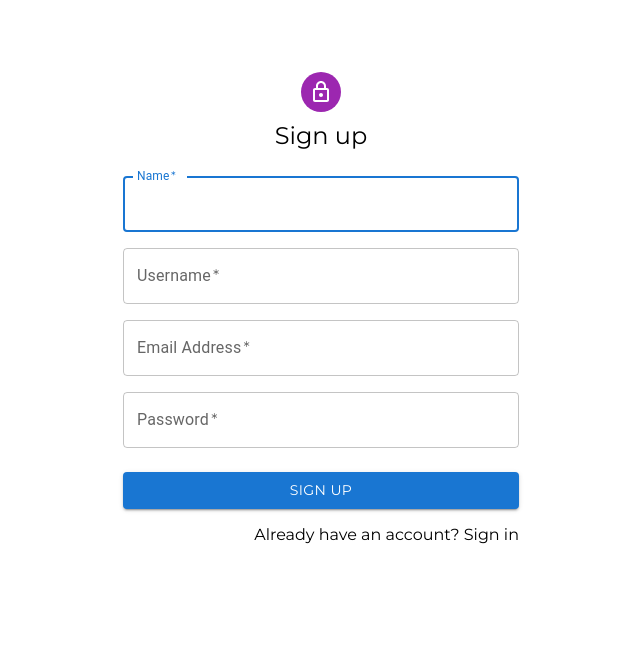
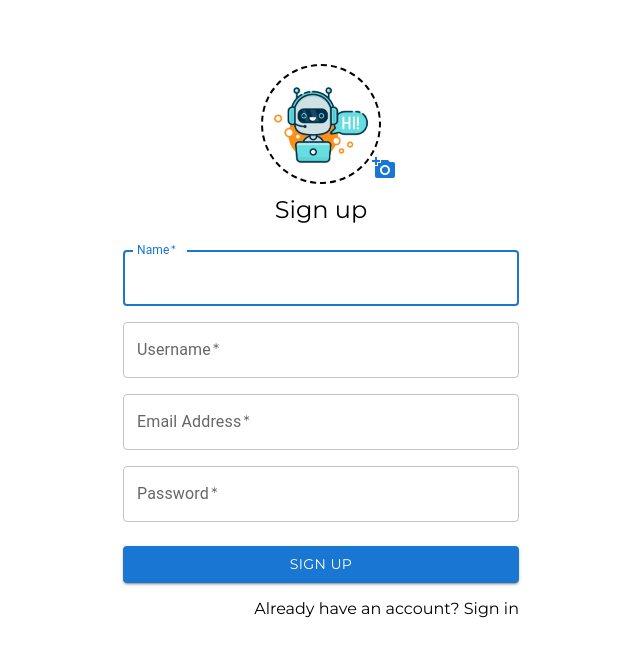
Before and after one commit to barisertakus/chatback, a Next.js app: page /signup in a window 1280 px wide. Shown: the top 656 px of the page, without its empty margins (319-959 px from the left). Built offline with nearby package versions, Linux system fonts and the light colour scheme.

Commit message:
Add image upload to signup
Image upload functionality has been added using Cloudinary.

```diff
--- a/pages/signup.js
+++ b/pages/signup.js
@@ -1,5 +1,5 @@
-import LockOutlinedIcon from "@mui/icons-material/LockOutlined";
-import { Button } from "@mui/material";
+import UploadRoundedIcon from "@mui/icons-material/AddAPhoto";
+import { Button, IconButton } from "@mui/material";
 import Avatar from "@mui/material/Avatar";
 import Box from "@mui/material/Box";
 import Container from "@mui/material/Container";
@@ -7,7 +7,7 @@ import Grid from "@mui/material/Grid";
 import TextField from "@mui/material/TextField";
 import Typography from "@mui/material/Typography";
 import Link from "next/link";
-import React from "react";
+import React, { useState } from "react";
 import styled from "styled-components";
 
 function Signup() {
@@ -18,20 +18,77 @@ function Signup() {
     password: "",
   });
 
-  const handleSubmit = (event) => {
+  const [image, setImage] = useState(null);
+  const [uploading, setUploading] = useState(false);
+  const [imagePreview, setImagePreview] = useState(false);
+
+  const uploadImage = async () => {
+    const data = new FormData();
+    data.append("file", image);
+    data.append("upload_preset", "nzupcol6");
+    try {
+      setUploading(true);
+      const res = await fetch(
+        "https://api.cloudinary.com/v1_1/barisertakus/image/upload",
+        {
+          method: "POST",
+          body: data,
+        }
+      );
+      const dataFromUrl = await res.json();
+      return dataFromUrl.url;
+    } catch (error) {
+      console.log(error);
+    } finally {
+      setUploading(false);
+    }
+  };
+
+  const handleSubmit = async (event) => {
     console.log(signForm);
+    if (!image) return alert("Please upload your profile picture!");
+    const url = await uploadImage(image);
+    console.log(url)
   };
 
   const handleChange = (e) => {
     setSignForm({ ...signForm, [e.target.name]: e.target.value });
   };
 
+  const validateUpload = (e) => {
+    console.log(e.target.files);
+    const file = e.target.files[0];
+    if (file.size > 1048576) {
+      return alert("Max file size is 1Mb !");
+    } else {
+      setImage(file);
+      setImagePreview(URL.createObjectURL(file));
+    }
+  };
+
   return (
     <Container component="main" maxWidth="xs">
       <SignupContainer>
-        <Avatar sx={{ m: 1, bgcolor: "secondary.main" }}>
-          <LockOutlinedIcon />
-        </Avatar>
+        <UserAvatar>
+          <Avatar
+            sx={{ m: 1, bgcolor: "secondary.main", width: 100, height: 100 }}
+            src={imagePreview || "/assets/robot.png"}
+          />
+          <input
+            type="file"
+            id="image-upload"
+            hidden
+            accept="image/png, image/jpg"
+            onChange={validateUpload}
+          />
+          <label htmlFor="image-upload">
+            <UploadIcon>
+              <IconButton color="primary" component="span">
+                <UploadRoundedIcon />
+              </IconButton>
+            </UploadIcon>
+          </label>
+        </UserAvatar>
         <Typography component="h1" variant="h5">
           Sign up
         </Typography>
@@ -97,7 +154,9 @@ function Signup() {
 
           <Grid container justifyContent="flex-end">
             <Grid item>
-              <Link href="login">Already have an account? Sign in</Link>
+              <Link href="/login">
+                <a>Already have an account? Sign in</a>
+              </Link>
             </Grid>
           </Grid>
         </Form>
@@ -107,6 +166,19 @@ function Signup() {
 }
 
 export default Signup;
+
+const UserAvatar = styled.div`
+  position: relative;
+  border: 2px dashed black;
+  border-radius: 50%;
+  margin-bottom: 10px;
+`;
+
+const UploadIcon = styled.div`
+  position: absolute;
+  bottom: -6px;
+  right: -25px;
+`;
 
 const SignupContainer = styled.div`
   margin-top: 64px;
```
Also changed, not shown: public/assets/robot.png (added).
